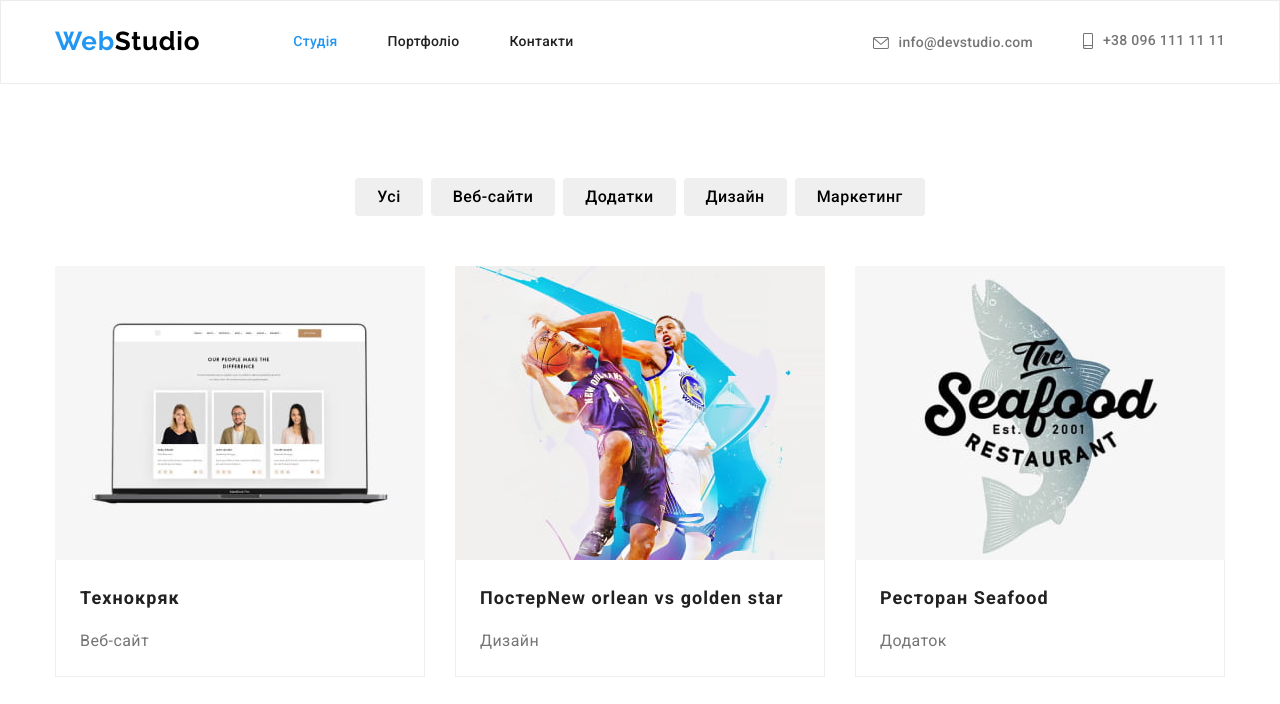
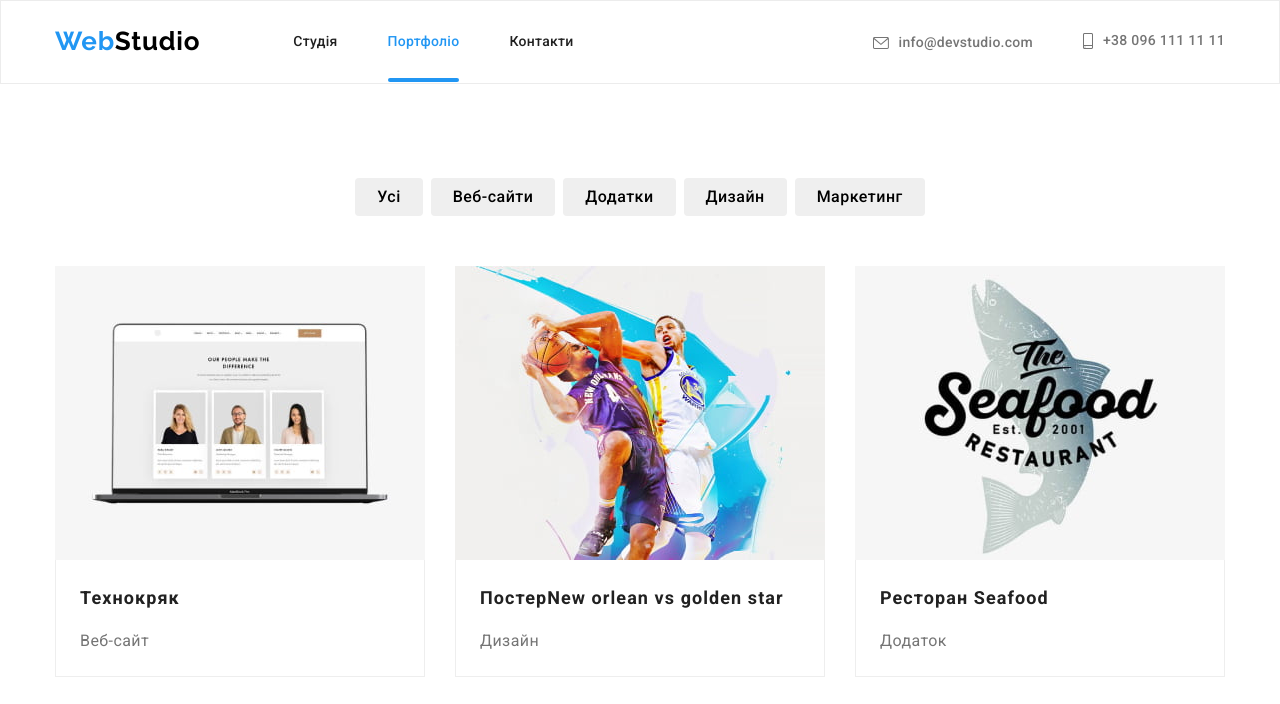
Before and after one commit to Olek-sandr/goit-markup-hw-05, a plain HTML site: page portfolio.html in a window 1280 px wide. Shown: the top 704 px of the page. Drawn offline with nearby package versions, Linux system fonts and the light colour scheme.

Commit message:
current::after

```diff
--- a/css/styles.css
+++ b/css/styles.css
@@ -123,7 +123,25 @@ a {
 }
 
 .site-nav .current {
+  position: relative;
+
   color: var(--accent);
+}
+
+.site-nav .current::after {
+  content: '';
+  width: 100%;
+  height: 4px;
+  border-top-right-radius: 2px;
+  border-bottom-right-radius: 2px;
+  border-top-left-radius: 2px;
+  border-bottom-left-radius: 2px;
+
+  position: absolute;
+  bottom: 0;
+  left: 0;
+
+  background-color: var(--accent);
 }
 
 .site-nav {
--- a/portfolio.html
+++ b/portfolio.html
@@ -29,8 +29,8 @@
 
         <nav>
           <ul class="site-nav list">
-            <li class="item"><a class="link current" href="./index.html">Студія</a></li>
-            <li class="item"><a class="link" href="./portfolio.html">Портфоліо</a></li>
+            <li class="item"><a class="link" href="./index.html">Студія</a></li>
+            <li class="item"><a class="link current" href="./portfolio.html">Портфоліо</a></li>
             <li class="item"><a class="link" href="">Контакти</a></li>
           </ul>
         </nav>
```
